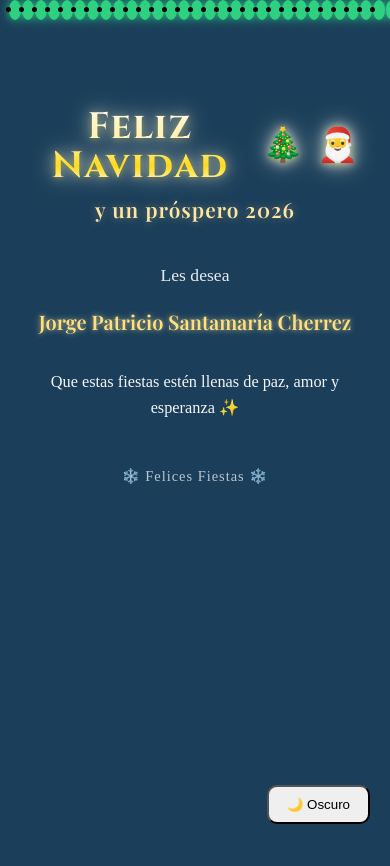
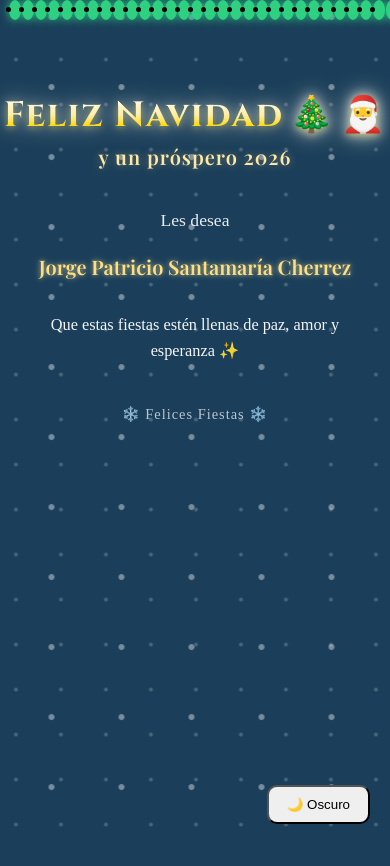
Before and after one commit to Patogol35/Navidad, a React (Vite) app: page / in a window 390 px wide. Shown: the top 866 px of the page. Built offline with nearby package versions, Linux system fonts and the light colour scheme.

Commit message:
Update Home.css

```diff
--- a/src/pages/Home.css
+++ b/src/pages/Home.css
@@ -9,9 +9,9 @@ CONTENEDOR
   flex-direction: column;
   align-items: center;
 
-  padding-top: 100px;      /* equilibrado */
-  padding-bottom: 28px;
-  padding-inline: 22px;    /* ⬅️ NO PEGADO A BORDES */
+  padding-top: 90px;
+  padding-bottom: 24px;
+  padding-inline: 16px;
 
   position: relative;
   z-index: 10;
@@ -23,53 +23,49 @@ CONTENEDOR
 TÍTULO PRINCIPAL
 ========================= */
 .title {
-  display: flex;
-  align-items: center;
-  justify-content: center;
-  gap: 12px;
+  font-family: "Cinzel", serif;
+  font-size: clamp(2.2rem, 6.5vw, 3.8rem);
+  font-weight: 700;
+  letter-spacing: 1.5px;
 
-  font-family: "Cinzel", serif;
-  font-size: clamp(2.3rem, 6.8vw, 3.9rem);
-  font-weight: 700;
-  letter-spacing: 1.6px;
-
-  margin: 0;               /* ❌ sin márgenes raros */
-  line-height: 1.05;       /* ✅ CLAVE: elimina espacio abajo */
+  margin: 0;
+  line-height: 1.05;          /* 🔑 elimina espacio fantasma */
+  white-space: nowrap;
 
   background: linear-gradient(
     180deg,
     #ffffff 0%,
-    #fff4cc 45%,
+    #fff2c2 45%,
     #ffd700 75%,
     #ffffff 100%
   );
+
   -webkit-background-clip: text;
   -webkit-text-fill-color: transparent;
 
   text-shadow:
-    0 1px 6px rgba(255, 215, 0, 0.3),
-    0 0 14px rgba(255, 255, 255, 0.35);
+    0 2px 6px rgba(255, 215, 0, 0.3),
+    0 0 12px rgba(255, 255, 255, 0.35);
 
   animation: titleGlow 4s ease-in-out infinite;
 }
 
-/* Brillo navideño suave */
+/* 🎄 Emojis CON COLOR REAL */
+.title span {
+  background: none;
+  -webkit-text-fill-color: initial;
+  filter: drop-shadow(0 0 6px rgba(255,255,255,0.4));
+  margin-left: 6px;
+}
+
+/* Brillo suave */
 @keyframes titleGlow {
   0%, 100% {
     filter: drop-shadow(0 0 6px rgba(255,215,0,0.35));
   }
   50% {
-    filter: drop-shadow(0 0 12px rgba(255,255,255,0.55));
+    filter: drop-shadow(0 0 12px rgba(255,255,255,0.6));
   }
-}
-
-/* 🎄🎅 Emojis en COLOR ORIGINAL */
-.title .emoji {
-  font-size: 0.9em;
-  line-height: 1;
-  filter: drop-shadow(0 0 4px rgba(255,255,255,0.4));
-  -webkit-text-fill-color: initial;
-  background: none;
 }
 
 /* =========================
@@ -77,14 +73,14 @@ SUBTÍTULO
 ========================= */
 .subtitle {
   font-family: "Playfair Display", serif;
-  font-size: clamp(1.3rem, 4.8vw, 2rem);
-  color: #ffe6a3;
+  font-size: clamp(1.25rem, 4.5vw, 1.9rem);
+  color: #ffe8a3;
 
-  margin-top: 10px;        /* ⬅️ espacio justo */
-  margin-bottom: 24px;
+  margin-top: 8px;
+  margin-bottom: 22px;
 
   letter-spacing: 1px;
-  text-shadow: 0 0 10px rgba(255, 215, 150, 0.4);
+  text-shadow: 0 0 8px rgba(255, 215, 150, 0.4);
 }
 
 /* =========================
@@ -102,7 +98,7 @@ TEXTOS
   font-weight: 600;
   color: #ffdf7e;
 
-  margin-bottom: 18px;
+  margin-bottom: 16px;
 
   text-shadow:
     0 0 5px rgba(255,223,126,0.6),
@@ -120,8 +116,64 @@ TEXTOS
 FOOTER
 ========================= */
 .footer {
-  margin-top: 30px;
+  margin-top: 26px;
   font-size: 0.9rem;
   opacity: 0.7;
   letter-spacing: 1px;
 }
+
+/* =========================
+NIEVE MÓVIL (NO TOCADA)
+========================= */
+.snow-mobile {
+  pointer-events: none;
+  position: fixed;
+  inset: 0;
+  z-index: -1;
+  overflow: hidden;
+}
+
+.snow-mobile::before {
+  content: "";
+  position: absolute;
+  inset: -120vh 0 0 0;
+  background-image:
+    radial-gradient(circle, rgba(255,255,255,0.9) 2.5px, transparent 3.5px);
+  background-size: 70px 70px;
+  animation: snow-fall-front 6s linear infinite;
+  opacity: 0.45;
+  will-change: transform;
+  transform: translateZ(0);
+}
+
+.snow-mobile::after {
+  content: "";
+  position: absolute;
+  inset: -120vh 0 0 0;
+  background-image:
+    radial-gradient(circle, rgba(255,255,255,0.6) 1.3px, transparent 2.5px);
+  background-size: 45px 45px;
+  animation: snow-fall-back 10s linear infinite;
+  opacity: 0.35;
+  will-change: transform;
+  transform: translateZ(0);
+}
+
+@keyframes snow-fall-front {
+  to {
+    transform: translateY(120vh) translateX(18px);
+  }
+}
+
+@keyframes snow-fall-back {
+  to {
+    transform: translateY(120vh) translateX(-12px);
+  }
+}
+
+@media (prefers-reduced-motion: reduce) {
+  .snow-mobile::before,
+  .snow-mobile::after {
+    animation: none;
+  }
+}
```
